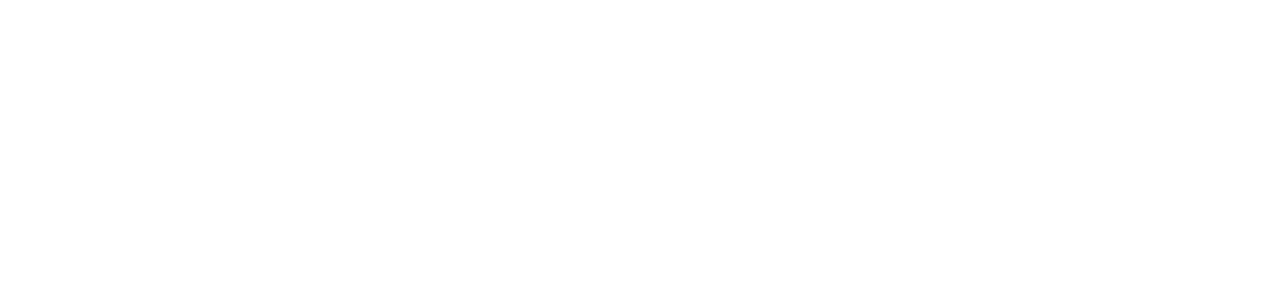
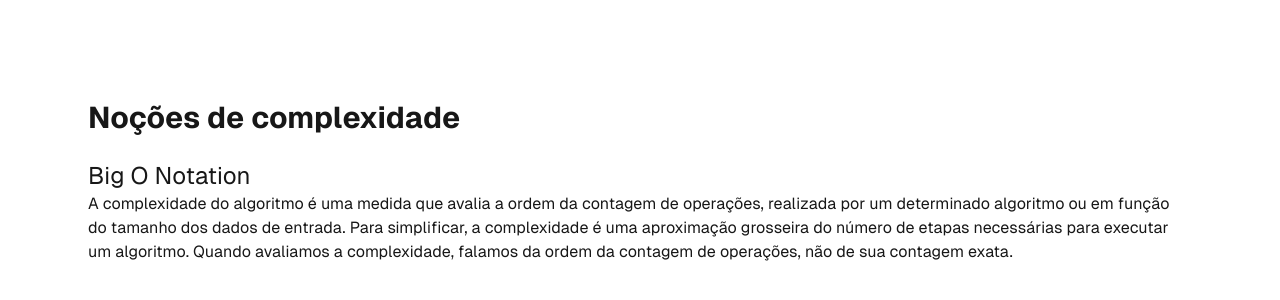
Before and after one commit to NiceColors/Algorithms, a Next.js app: page / in a window 1280 px wide. Shown: the part 218-518 px from the top of the page. Built offline with nearby package versions, Linux system fonts and the light colour scheme.

Commit message:
Seção: Noções de complexidade

```diff
--- a/app/page.tsx
+++ b/app/page.tsx
@@ -1,8 +1,24 @@
-import ComplexityTable from "./components/complexity-table";
 
 export default function Home() {
   return (
     <div className="grid items-center min-h-screen pb-20 gap-16 p-8 sm:px-20  font-[family-name:var(--font-geist-sans)]">
+      <section id="complexity-intro">
+        <h1 className="text-3xl font-bold">
+          Noções de complexidade
+        </h1>
+        <br />
+        <h2 className="text-2xl">
+          Big O Notation
+        </h2>
+
+        <p>
+          A complexidade do algoritmo é uma medida que avalia a ordem da contagem de operações,
+          realizada por um determinado algoritmo ou em função do tamanho dos dados de entrada. Para simplificar,
+          a complexidade é uma aproximação grosseira do número de etapas necessárias para executar um algoritmo.
+          Quando avaliamos a complexidade, falamos da ordem da contagem de operações, não de sua contagem exata.
+        </p>
+
+      </section>
 
     </div>
   );
```
